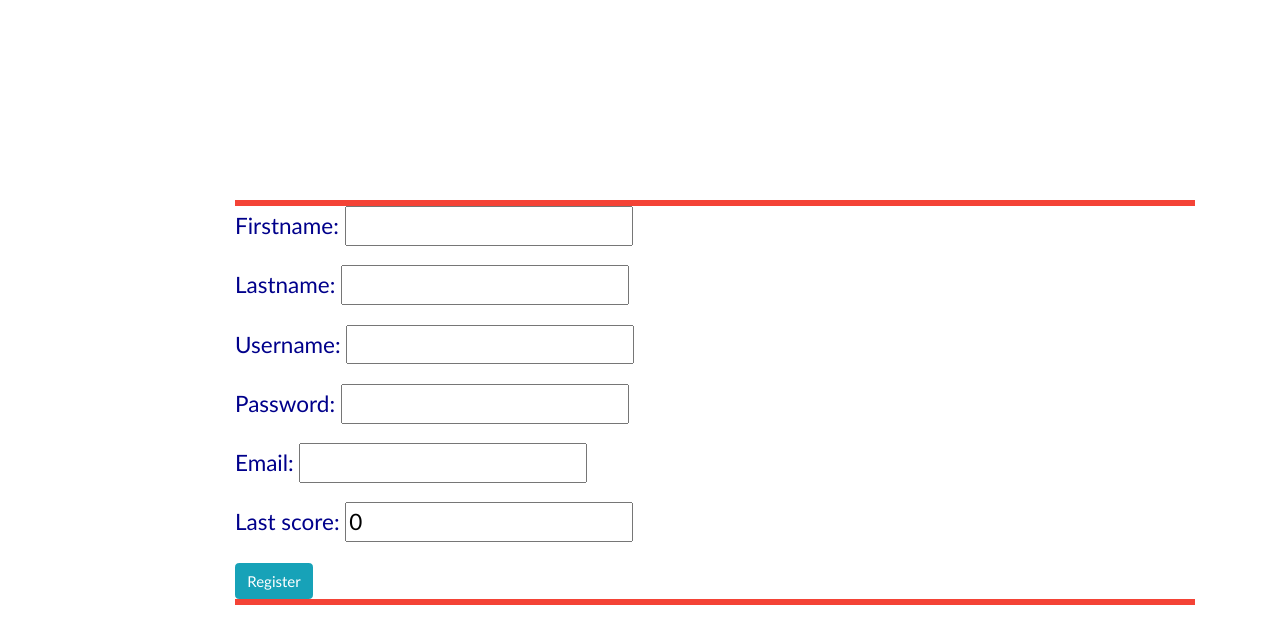
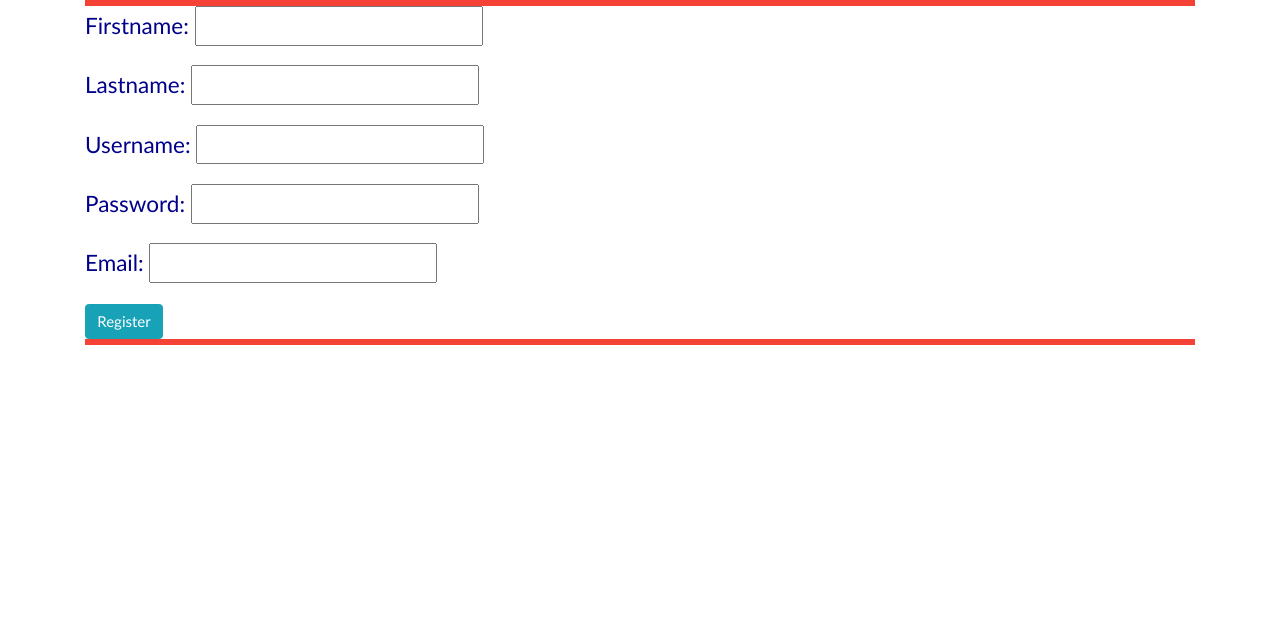
Before and after one commit to royaleagle-dev/royal_quiz, a Django app: page /quiz/signup/ in a window 1280 px wide. Shown: the top 644 px of the page. Run offline with Django 3.2, Linux system fonts and the light colour scheme; some libraries are stand-ins or nearby versions.

Commit message:
fixed bug in signup form and css code

```diff
--- a/quiz/forms.py
+++ b/quiz/forms.py
@@ -6,4 +6,4 @@ class SignupForm(forms.ModelForm):
     class Meta:
         model = MyUser
         fields = '__all__'
-        exclude = ['score']
+        exclude = ['score', 'last_score']
--- a/quiz/static/css/custom.css
+++ b/quiz/static/css/custom.css
@@ -1,6 +1,4 @@
 #question_container{
-    margin-top: 200px;
-    margin-left:150px;
     font-family: candara, sans-serif;
     font-size: 1.5em;
     color: darkblue;
```
